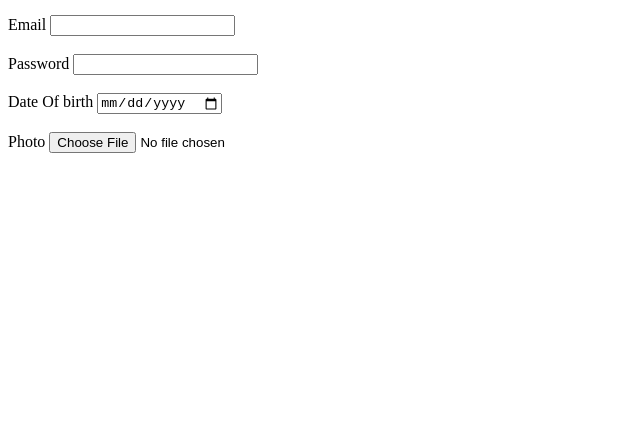
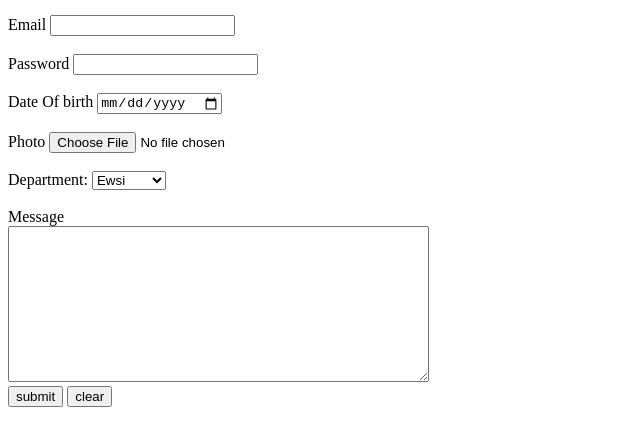
Before and after one commit to web3formsa/Projects, a plain HTML site: page RgestrationForm.html in a window 1280 px wide. Shown: the part 91-536 px from the top of the page, without its empty margins (0-640 px from the left). Drawn offline with Linux system fonts and the light colour scheme.

Commit message:
Update RgestrationForm.html

```diff
--- a/RgestrationForm.html
+++ b/RgestrationForm.html
@@ -39,6 +39,31 @@
 	  <label for="Photo">Photo</label>
 	  <input type="file" name="photo" id="photo"></input>
 	  </div> <br>
+
+	  	  <div>
+	  <label for="department">Department:</label>
+      <select name="department">
+	  <option value="EEE">Ewsi</option>
+
+	   <option value="EEE">eeee</option>
+	    <option value="EEE">eeee</option>
+		 <option value="EEE">eeeee</option>
+		  <option value="EEE">eeeeeee</option>
+		   <option value="EEE">eee</option>
+		    <option value="EEE">e</option>
+	  </select>
+	  </div> <br>
+
+	  <div>
+	  <label for="message">Message</label> <br>
+	  <textarea cols="50" rows="10"></textarea>
+	  </div>
+
+	  <div>
+	  <input type="submit" value="submit">
+	  <input type="reset" value="clear">
+	  </div>
+
 	  </form>
 
 </body>
```
